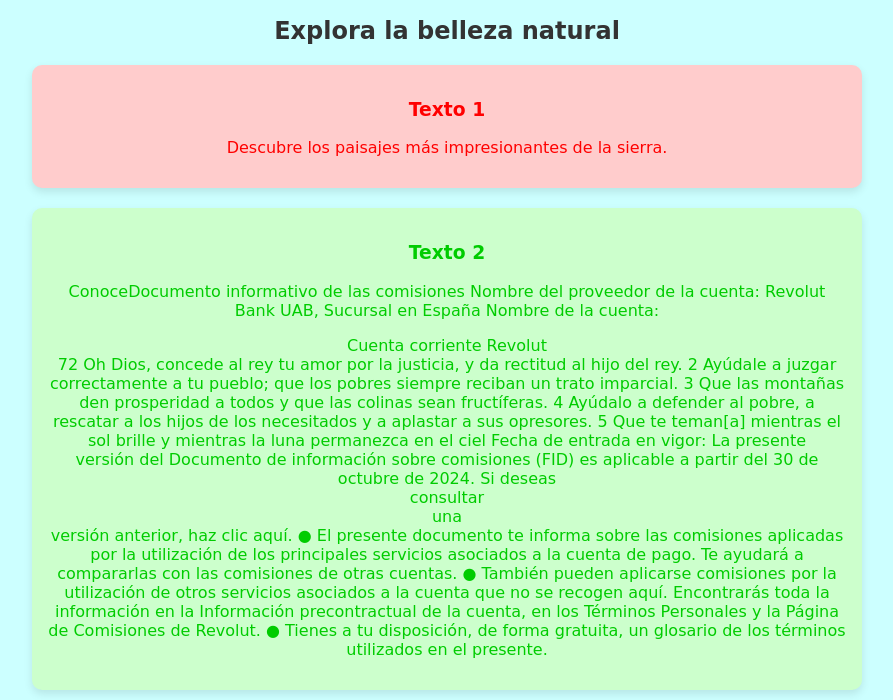
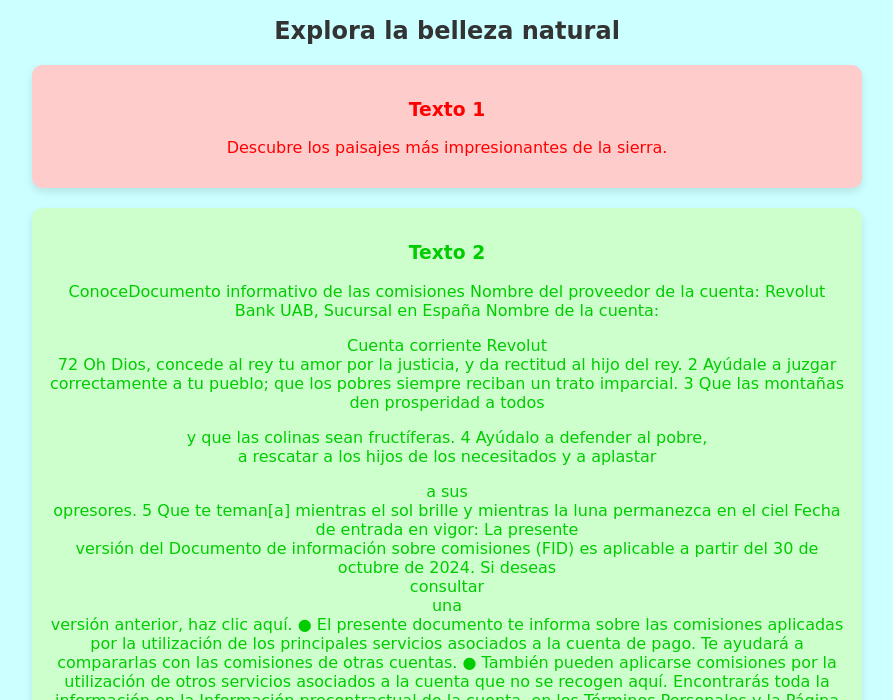
Before and after one commit to marrtinlolo/q, a plain HTML site: page index.html in a window 1280 px wide. Shown: the part 100-800 px from the top of the page, without its empty margins (193-1086 px from the left). Drawn offline with Linux system fonts and the light colour scheme; a web font is replaced by a local one.

Commit message:
Update index.html

```diff
--- a/index.html
+++ b/index.html
@@ -34,12 +34,12 @@
 Ayúdale a juzgar correctamente a tu pueblo;
     que los pobres siempre reciban un trato imparcial.
 3
-Que las montañas den prosperidad a todos
+Que las montañas den prosperidad a todos</p>
     y que las colinas sean fructíferas.
 4
-Ayúdalo a defender al pobre,
+Ayúdalo a defender al pobre,<br>
     a rescatar a los hijos de los necesitados
-    y a aplastar a sus opresores.
+    y a aplastar</p> a sus<br> opresores.
 5
 Que te teman[a] mientras el sol brille
     y mientras la luna permanezca en el ciel
```
